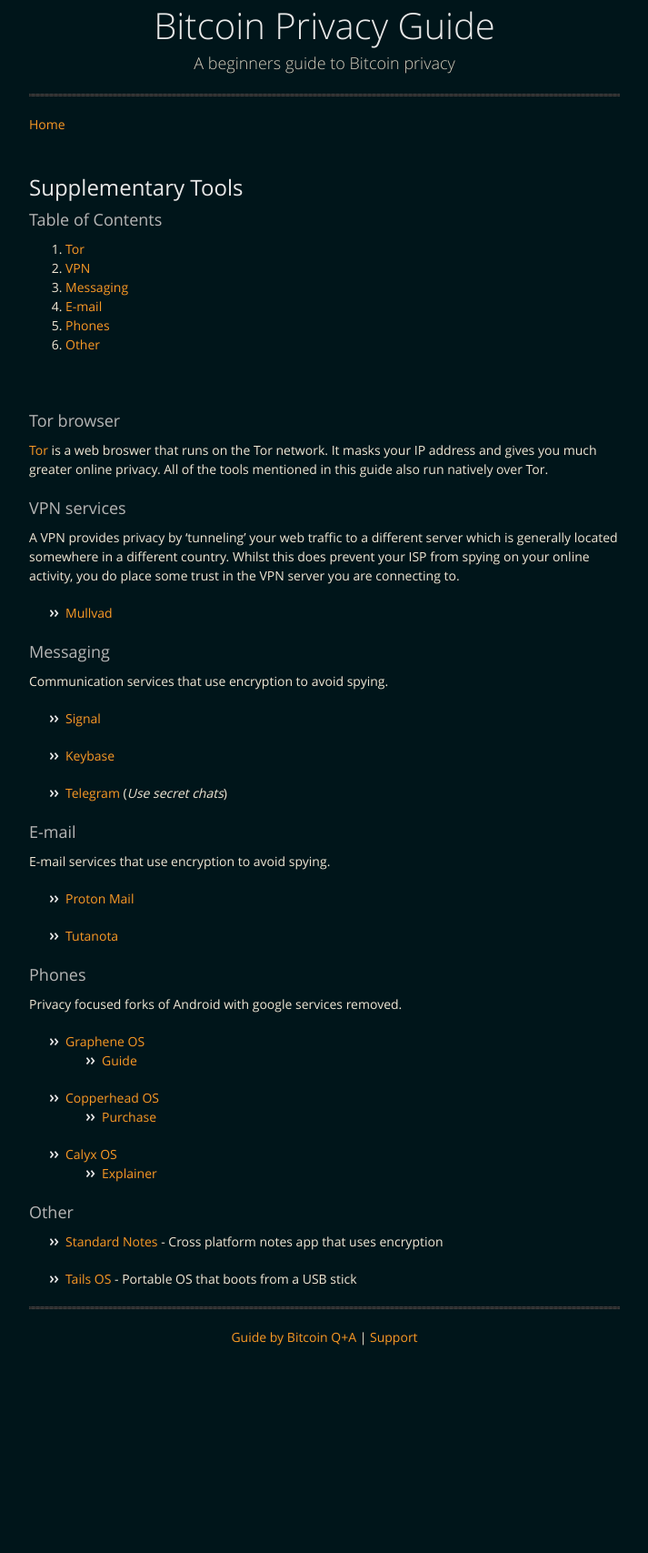
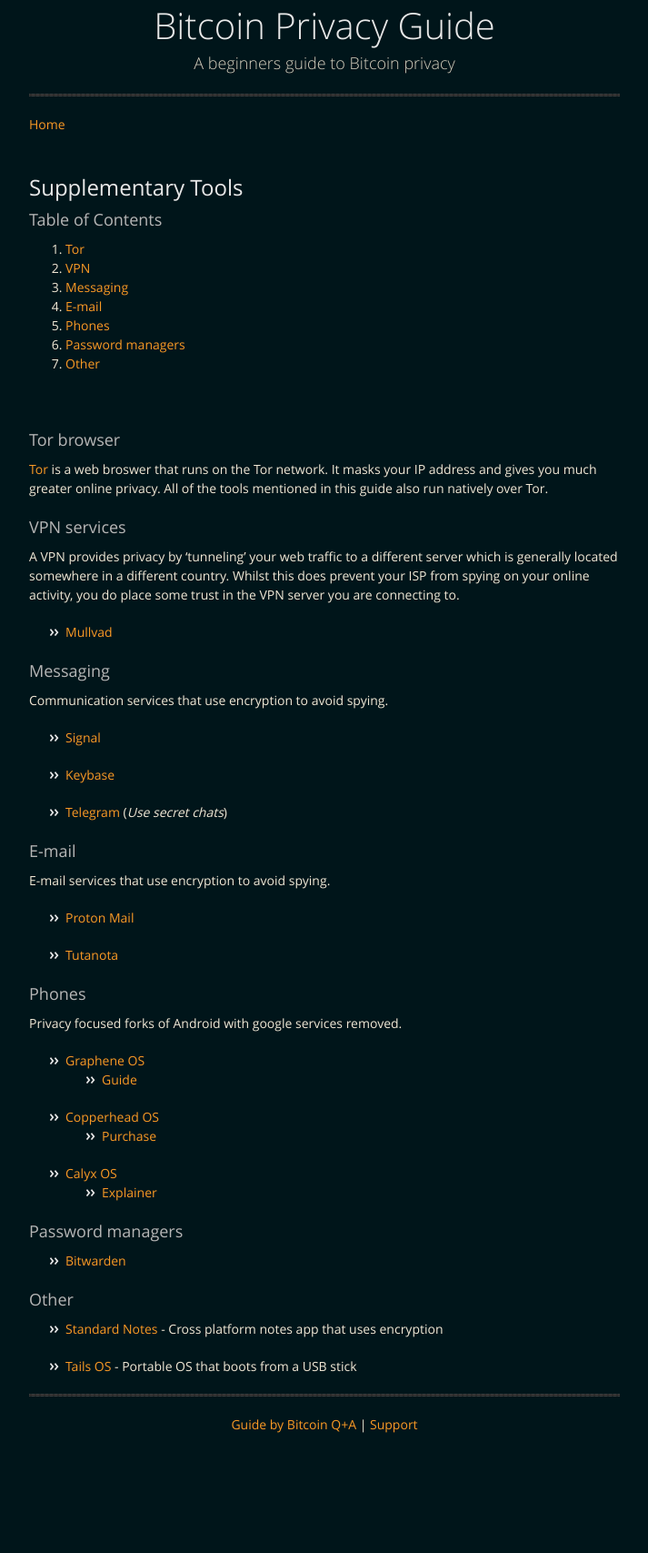
Before and after one commit to BitcoinQnA/BitcoinPrivacyGuide, a Jekyll site: the page built from supplementary.md, in a window 1280 px wide. Shown: the whole page at 91% size, without its empty margins (283-996 px from the left). Built offline with Jekyll 4.4.1, drawn with Linux system fonts in a browser that asks for light colours; before the commit the page ends 1611 px from its top, so only the background shows below that.

Commit message:
Update supplementary.md

```diff
--- a/supplementary.md
+++ b/supplementary.md
@@ -12,6 +12,7 @@ layout: default
 2.  [Messaging](#messaging)
 3.  [E-mail](#email)
 3.  [Phones](#phones)
+4.  [Password managers](#password-managers)
 3.  [Other](#other)
 
 <br/>
@@ -59,6 +60,10 @@ Privacy focused forks of Android with google services removed.
 * [Calyx OS](https://calyxos.org/)
   * [Explainer](https://www.youtube.com/watch?v=heVNcdq2MKA)
 
+### Password managers
+
+*  [Bitwarden](https://bitwarden.com/)
+
 ### Other
 
 * [Standard Notes](https://standardnotes.org/) - Cross platform notes app that uses encryption
```
